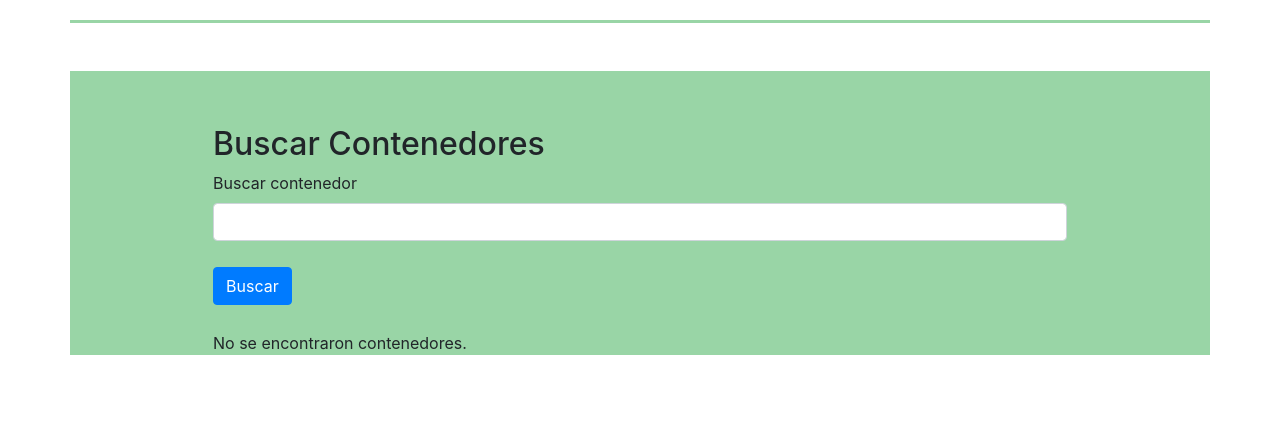
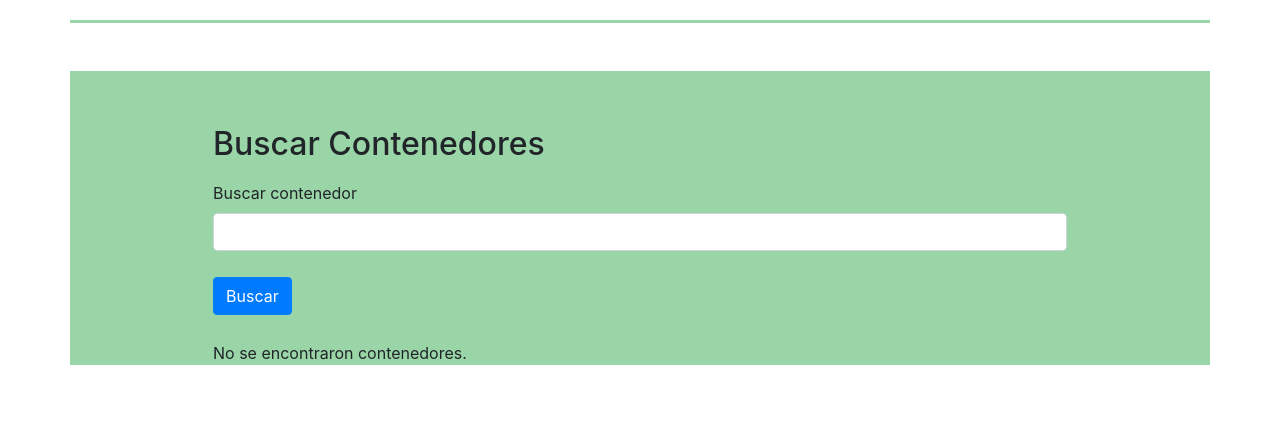
Before and after one commit to edfrutos/aws_edfcatalogoqr, a Flask app: page /admin/admin/containers in a window 1280 px wide. Shown: the part 99-544 px from the top of the page. Run offline with Flask 3, Linux system fonts and the light colour scheme; the visitor is signed in with stand-in values (Sample User, id 1); some libraries are stand-ins or nearby versions.

```diff
--- a/app/static/css/style.css
+++ b/app/static/css/style.css
@@ -415,3 +415,10 @@ button {
   margin-top: 1px;
   margin-left: 1px;
 }
+
+.form-label {
+  width: 200px; /* Ajusta este valor según tus necesidades */
+  height: auto; /* Mantener la proporción de la imagen */
+  border-radius: 10px; /* Si deseas bordes redondeados */
+  margin-top: 10px; /* Espaciado opcional */
+}
--- a/app/templates/estructura-de-templates.txt
+++ b/app/templates/estructura-de-templates.txt
@@ -1,4 +1,3 @@
-.
 ├── about.html
 ├── account.html
 ├── admin
```
Also changed, not shown: app/pruebas/pruebas.py (deleted), app/static/profile_pics/0405fee8dc931e2b.png (renamed from app/static/profile_pics/5bb46686fe3cada8.png), app/static/profile_pics/fa705162a27dc0e5.jpeg (added), app/static/qr_codes/Armario Ikea bajo encimera eugenio.png (added), app/static/qr_codes/Contenedor AWS.png (added), 5 other files.
